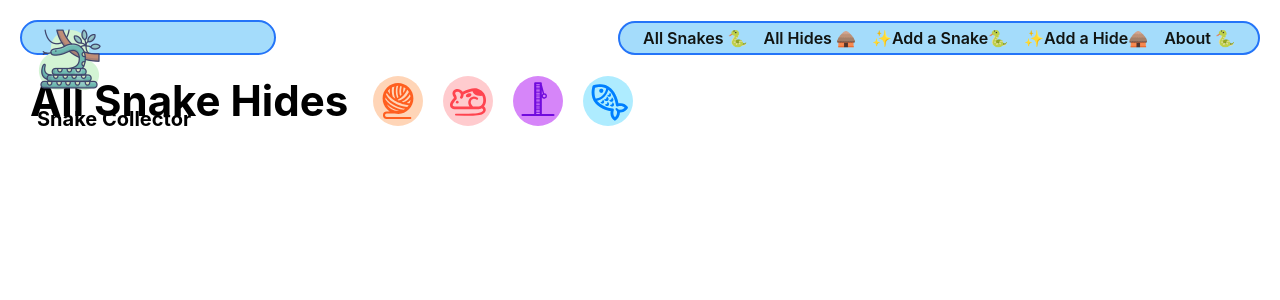
After one commit to natnichols/snake-collector, a Django app: page /hides/ in a window 1280 px wide. The commit adds this page. Shown: the top 300 px of the page. Run offline with Django 4.2, Linux system fonts and the light colour scheme; data that the repository does not hold is empty.

Commit message:
implement HideList functionality with CBV

```diff
--- a/main_app/templates/base.html
+++ b/main_app/templates/base.html
@@ -30,8 +30,9 @@
     <nav>
       <ul>
         <li><a href="{% url 'snake-index' %}">All Snakes 🐍</a></li>
-        <li><a href="{% url 'snake-create' %}">Add a Snake 🐍</a></li>
-        <li><a href="{% url 'hide-create' %}">Add a Hide 🛖</a></li>
+        <li><a href="{% url 'hide-index' %}">All Hides 🛖</a></li>
+        <li><a href="{% url 'snake-create' %}">✨Add a Snake🐍</a></li>
+        <li><a href="{% url 'hide-create' %}">✨Add a Hide🛖</a></li>
         <li><a href="{% url 'about' %}">About 🐍</a></li>
       </ul>
     </nav>
--- /dev/null
+++ b/main_app/templates/main_app/hide_list.html
@@ -0,0 +1,36 @@
+{% extends 'base.html' %}
+{% load static %}
+
+{% block head %}
+<link
+  rel="stylesheet"
+  type="text/css"
+  href="{% static 'css/hides/hide-index.css' %}"
+/>
+{% endblock %}
+
+{% block content %}
+
+<section class="page-header">
+  <h1>All Snake Hides</h1>
+  <img src="{% static 'images/string.svg' %}" alt="A ball of string" />
+  <img src="{% static 'images/mouse.svg' %}" alt="A mouse" />
+  <img src="{% static 'images/post.svg' %}" alt="A scratching post" />
+  <img src="{% static 'images/fish.svg' %}" alt="A fishy toy" />
+</section>
+
+<section class="card-container">
+  {% for hide in hide_list %}
+  <div class="card" style="border-color: {{ hide.color }}">
+    <div class="card-bg" style="background-color: {{ hide.color }}"></div>
+    <a href="{% url 'hide-detail' hide.id %}">
+      <div class="card-content">
+        <h2>{{ hide.name }}</h2>
+        <p>A {{ hide.color }} hide</p>
+      </div>
+    </a>
+  </div>
+  {% endfor %}
+</section>
+
+{% endblock %}
--- a/main_app/urls.py
+++ b/main_app/urls.py
@@ -13,4 +13,6 @@ urlpatterns = [
   path('snakes/<int:pk>/delete/', views.SnakeDelete.as_view(), name='snake-delete'),
   path('snakes/<int:snake_id>/add-feeding/', views.add_feeding, name='add-feeding'),
   path('hides/create/', views.HideCreate.as_view(), name='hide-create'),
+  path('hides/<int:pk>/', views.HideDetail.as_view(), name='hide-detail'),
+  path('hides/', views.HideList.as_view(), name='hide-index'),
 ]
--- a/main_app/views.py
+++ b/main_app/views.py
@@ -1,6 +1,7 @@
 # imports
 from django.shortcuts import render, redirect
 from django.views.generic.edit import CreateView, UpdateView, DeleteView
+from django.views.generic import ListView, DetailView
 from .models import Snake, Hide
 from .forms import FeedingForm
 
@@ -45,3 +46,9 @@ class SnakeDelete(DeleteView):
 class HideCreate(CreateView):
   model = Hide
   fields = '__all__'
+
+class HideList(ListView):
+  model = Hide
+
+class HideDetail(DetailView):
+  model = Hide
```
